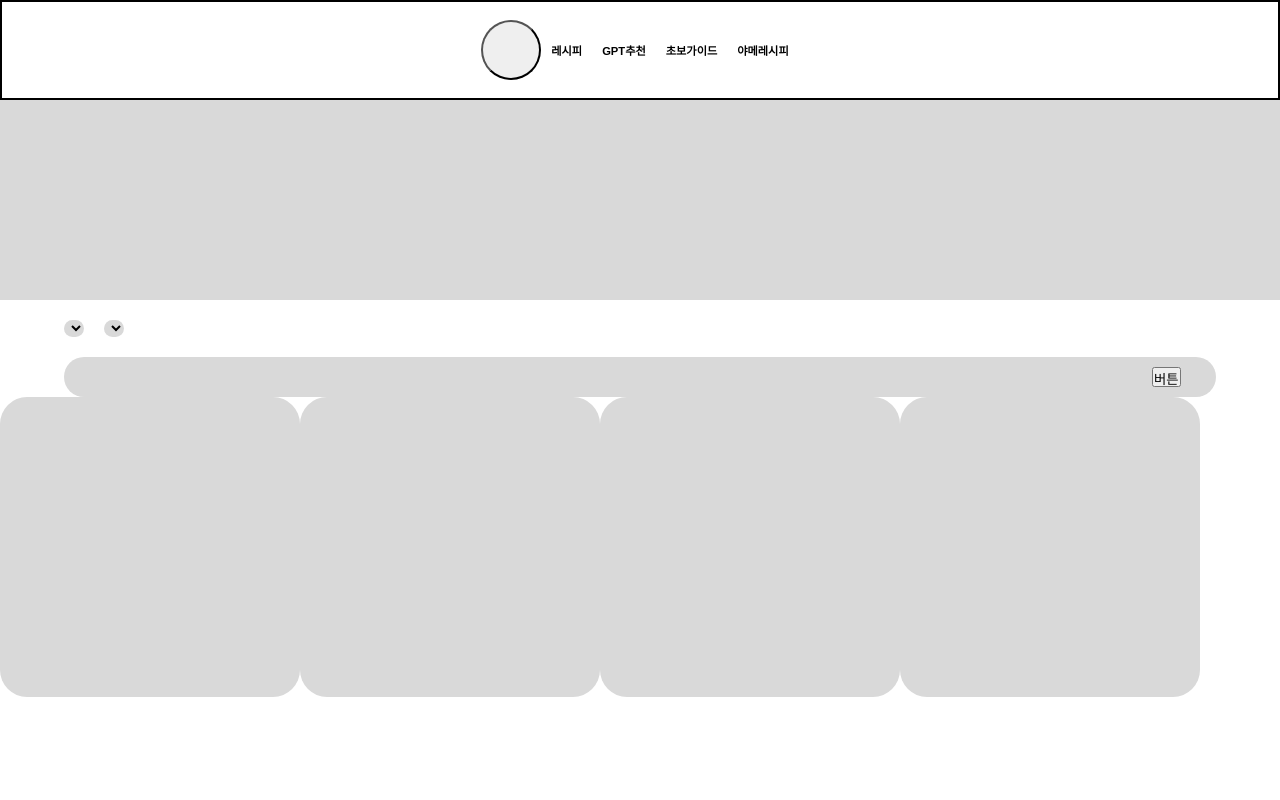
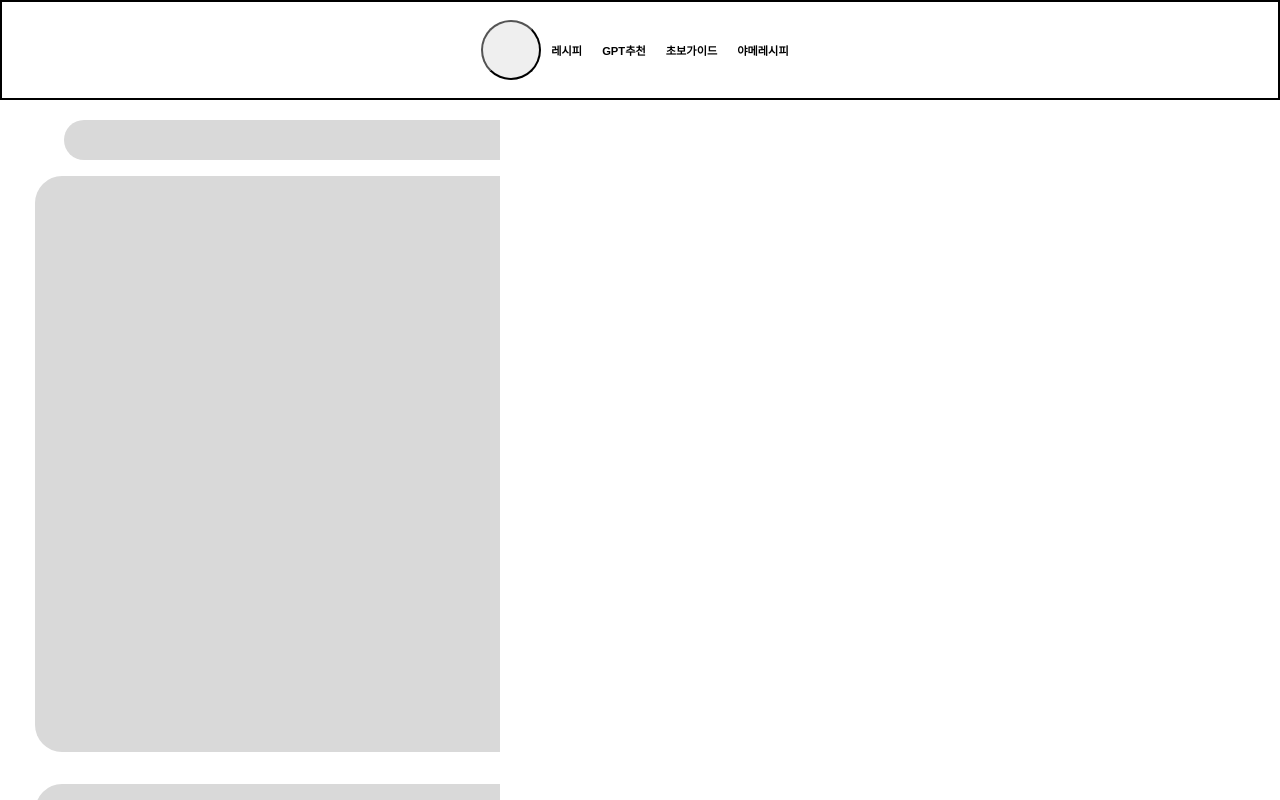
Before and after one commit to Alcohol-Free-UMC-CMC/AlcoholFreeReact, a React (Create React App) app: page / in a window 1280 px wide. Built offline with nearby package versions, Linux system fonts and the light colour scheme.

Commit message:
feat: 레시피 관련 코드 구현

```diff
--- a/src/App.js
+++ b/src/App.js
@@ -11,7 +11,9 @@ const App = () => {
       <GlobalStyles/>
       <BrowserRouter>
         <Header/>
-        <Router/>
+        <div style={{height: "calc(100vh - 100px)", overflowY: "scroll"}}>
+          <Router/>
+        </div>
       </BrowserRouter>
     </>
   );
--- a/src/components/recipe/RecipeCard/RecipeCard.style.js
+++ b/src/components/recipe/RecipeCard/RecipeCard.style.js
@@ -1,11 +1,12 @@
 import styled from "styled-components";
 
 const RecipeCardContainer = styled.div`
-  width: 300px;
-  height: 300px;
+  width: 45vw;
+  margin: 1.25vw;
+  height: 45vw;
   border-radius: 27px;
   background-color: #D9D9D9;
   cursor: pointer;
 `;
 
-export { RecipeCardContainer }
+export { RecipeCardContainer };
--- a/src/components/recipe/RecipeList/RecipeList.jsx
+++ b/src/components/recipe/RecipeList/RecipeList.jsx
@@ -17,7 +17,7 @@ const RecipeList = () => {
     name: "jjj"
   }]);
   return (
-    <div style={{width: "100vw"}}>
+    <div>
       <RecipeListContainer>
         {
           recipeList.map((recipe) =>
--- a/src/components/recipe/RecipeList/RecipeList.style.js
+++ b/src/components/recipe/RecipeList/RecipeList.style.js
@@ -1,8 +1,9 @@
 import styled from "styled-components";
 
 const RecipeListContainer = styled.div`
-  overflow-x: scroll;
+  width: 97vw;
   display: flex;
+  flex-wrap: wrap;
   flex-direction: row;
 `;
 
--- a/src/components/recipe/RecipeListController/RecipeListController.jsx
+++ b/src/components/recipe/RecipeListController/RecipeListController.jsx
@@ -1,16 +1,21 @@
-import React from 'react';
+import React, { useState } from 'react';
 import SearchRecipeInput from "../SearchRecipeInput/SearchRecipeInput"
 import RecipeSelectBox from '../RecipeSelectBox/RecipeSelectBox';
 import { SelectContainer } from "./RecipeListController.style";
 
 const RecipeListController = () => {
+  const [isFocus, setIsFocus] = useState(false);
   return (
     <div>
-      <SelectContainer>
-        <RecipeSelectBox/>
-        <RecipeSelectBox/>
-      </SelectContainer>
-      <SearchRecipeInput/>
+      <SearchRecipeInput setIsFocus={setIsFocus}/>
+      {
+        isFocus && (
+          <SelectContainer>
+            <RecipeSelectBox/>
+            <RecipeSelectBox/>
+          </SelectContainer>
+        )
+      }
     </div>
   );
 };
--- a/src/components/recipe/SearchRecipeInput/SearchRecipeInput.jsx
+++ b/src/components/recipe/SearchRecipeInput/SearchRecipeInput.jsx
@@ -1,11 +1,11 @@
 import React from 'react';
 import { InputContainer, SearchButton } from './SearchRecipeInput.style';
 
-const SearchRecipeInput = () => {
+const SearchRecipeInput = ({ setIsFocus }) => {
   return (
     <>
-      <div style={{position: "relative"}}>
-        <InputContainer type="text" />
+      <div style={{position: "relative", marginTop: "20px"}}>
+        <InputContainer type="text" onFocus={() => setIsFocus(true)} onBlur={() => setIsFocus(false)}/>
         <SearchButton>버튼</SearchButton>
       </div>
     </>
--- a/src/components/recipe/SearchRecipeInput/SearchRecipeInput.style.js
+++ b/src/components/recipe/SearchRecipeInput/SearchRecipeInput.style.js
@@ -16,4 +16,4 @@ const SearchButton = styled.button`
   height: 20px;
 `;
 
-export { InputContainer, SearchButton }
+export { InputContainer, SearchButton };
```
